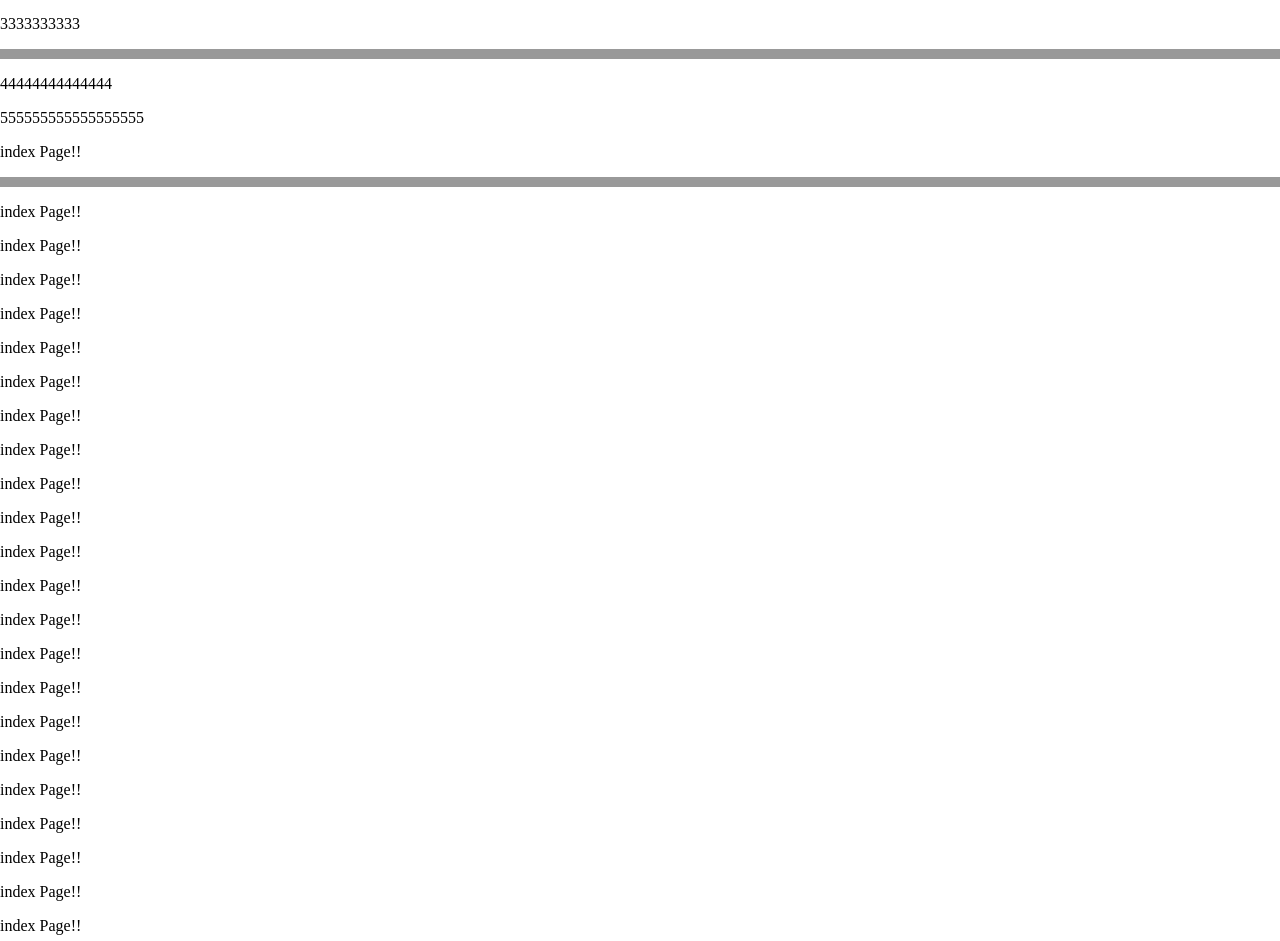
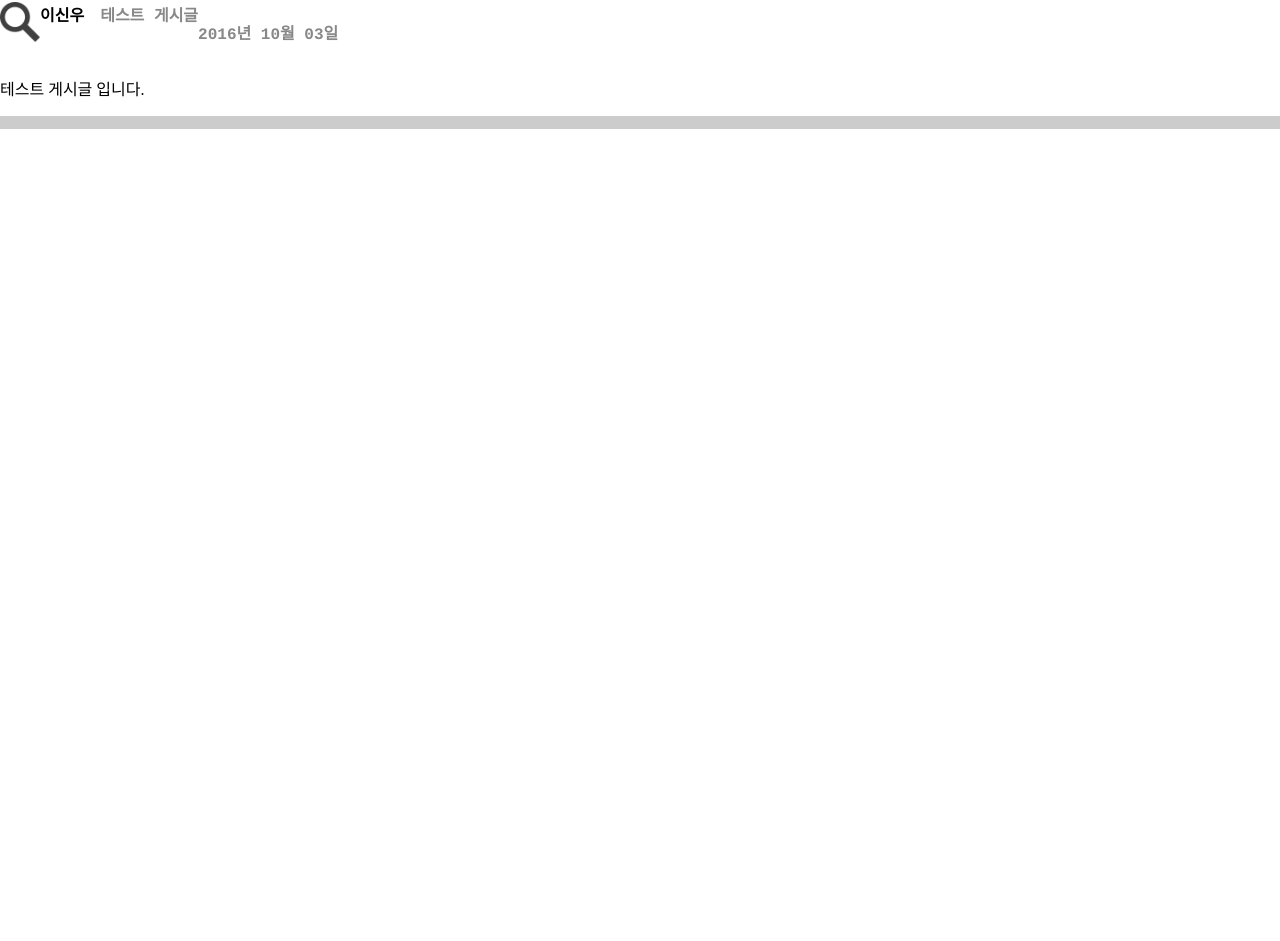
Before and after one commit to sb10529/maru, a website: page public/views/board/board.html in a window 1280 px wide. Shown: the part 305-1246 px from the top of the page. After the commit the page ends 800 px from the top, so only its background shows below. Drawn offline with nearby package versions, Linux system fonts and the light colour scheme.

Commit message:
게시판 페이지 커밋

```diff
--- a/public/style/style.css
+++ b/public/style/style.css
@@ -25,8 +25,8 @@ header #logo{
 nav {
   width : 100%;
   height : 50%;
-  border-bottom : 1px solid #777777;
-  border-top : 1px solid #777777;
+  border-bottom : 0.1em solid #888888;
+  border-top : 0.1em solid #888888;
   position: relative;
   background-color: #ffffff;
 }
@@ -37,7 +37,7 @@ nav img{
   margin-left: 4%;
 }
 nav img:hover{
-  border: 1px solid #777777;
+  border: 1px solid #888888;
 }
 .content {
   position: relative;
@@ -45,10 +45,65 @@ nav img:hover{
   height: 100%;
 }
 .grayBackground{
-  background-color: #999999;
+  background-color: #cccccc;
   width: 100%;
-  height: 10px;
+  height: 0.8em;
 }
 .board{
   width: 100%;
 }
+
+.board .board_group{
+  font-size: 2em;
+  font-weight:bold;
+  font-family: Arial, Helvetica, sans-serif;
+  width: 100%;
+  border-top: 0.01em solid #888888;
+  border-bottom: 0.01em solid #888888;
+  margin-top: 0em;
+  margin-bottom: 0em;
+  padding-top: 0.1em;
+  padding-bottom: 0.3em;
+}
+
+.board .title{
+  overflow: auto;
+  margin-top: 0.3em;
+  width: 100%;
+}
+.board .title img{
+  width: 2.5em;
+  height: 2.5em;
+  float: left;
+}
+.board .title .board_writer{
+  font-weight:bold;
+  font-family: Arial, Helvetica, sans-serif;
+  margin-top: 0em;
+  margin-bottom : 0em;
+  float: left;
+}
+.board .title .board_title{
+  font-weight:bold;
+  font-family: Courier, Monaco, monospace;
+  margin-left : 1em;
+  margin-top: 0em;
+  margin-bottom : 0em;
+  float: left;
+  color : #888888;
+}
+.board .title .board_date{
+  font-weight:bold;
+  font-family: Courier, Monaco, monospace;
+  margin-left : 1em;
+  margin-top: 0em;
+  margin-bottom : 0em;
+  color : #888888;
+}
+.board .title .boadr_content{
+  font-weight:bold;
+  font-family: Courier, Monaco, monospace;
+  margin-left : 1em;
+  margin-top: 0em;
+  margin-bottom : 0em;
+}
--- a/public/views/board/board.html
+++ b/public/views/board/board.html
@@ -49,54 +49,16 @@
        <p> 인기글 보러 가기</p>
        <div class="grayBackground"></div>
        <div class="board">
-         <p>11111111111</p>
-         <p>222222222222</p>
-         <p>3333333333</p>
+         <p class = "board_group">MARU 게시글</p>
+         <div class="title">
+           <img src="/img/scale.png" />
+           <p class="board_writer"> 이신우</p>
+           <p class="board_title">테스트 게시글</p><br/>
+           <p class="board_date">2016년 10월 03일<p>
+         </div>
+         <p class="boadr_content">테스트 게시글 입니다.</p>
        </div>
        <div class="grayBackground"></div>
-       <div class="board">
-         <p>44444444444444</p>
-         <p>555555555555555555</p>
-         <p>index Page!!</p>
-       </div>
-       <div class="grayBackground"></div>
-
-       <p>index Page!!</p>
-       <p>index Page!!</p>
-       <p>index Page!!</p>
-       <p>index Page!!</p>
-       <p>index Page!!</p>
-       <p>index Page!!</p>
-       <p>index Page!!</p>
-       <p>index Page!!</p>
-       <p>index Page!!</p>
-       <p>index Page!!</p>
-       <p>index Page!!</p>
-       <p>index Page!!</p>
-       <p>index Page!!</p>
-       <p>index Page!!</p>
-       <p>index Page!!</p>
-       <p>index Page!!</p>
-       <p>index Page!!</p>
-       <p>index Page!!</p>
-       <p>index Page!!</p>
-       <p>index Page!!</p>
-       <p>index Page!!</p>
-       <p>index Page!!</p>
-       <p>index Page!!</p>
-       <p>index Page!!</p>
-       <p>index Page!!</p>
-       <p>index Page!!</p>
-       <p>index Page!!</p>
-       <p>index Page!!</p>
-       <p>index Page!!</p>
-       <p>index Page!!</p>
-       <p>index Page!!</p>
-       <p>index Page!!</p>
-       <p>index Page!!</p>
-       <p>index Page!!</p>
-       <p>index Page!!</p>
-       <p>index Page!!</p>
      </div>
   </body>
 </html>
```
